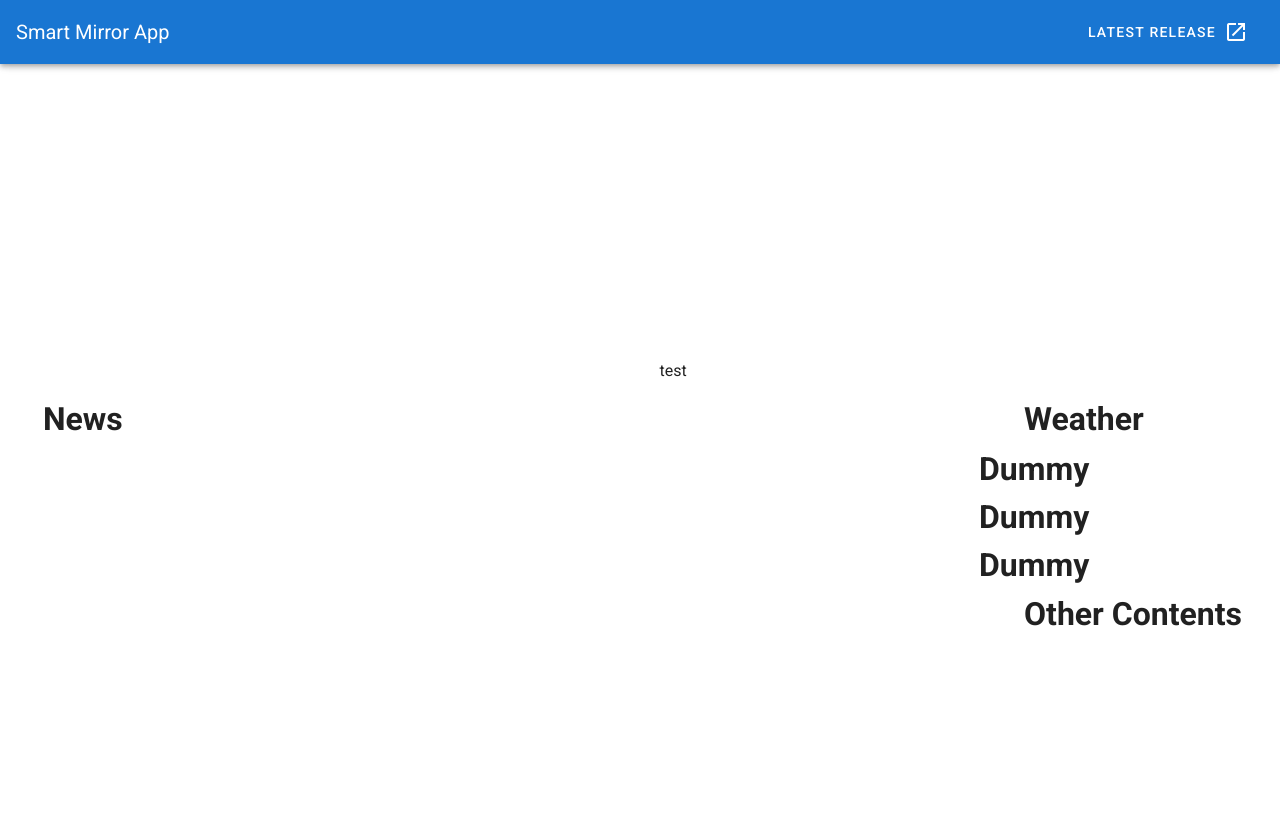
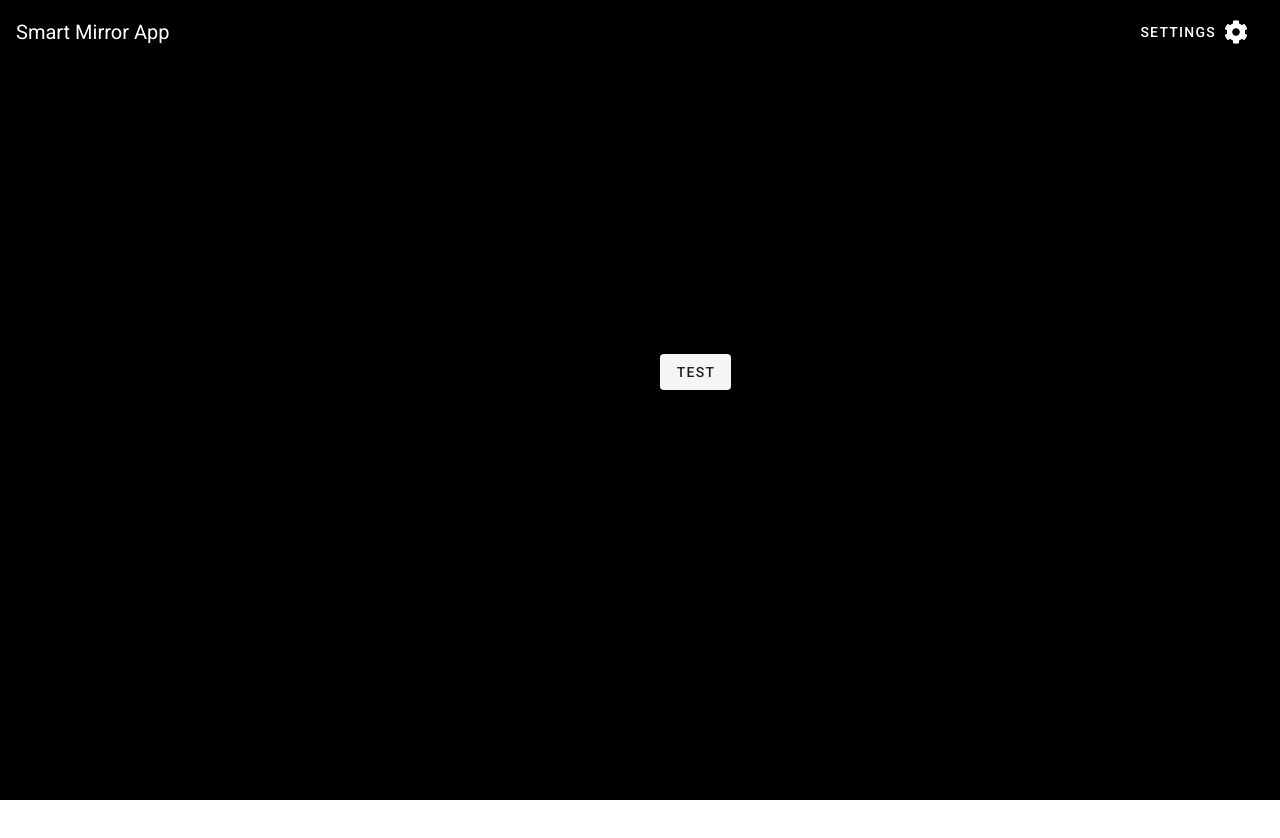
Before and after one commit to FraserTooth/reflectra, a Vue app: page / in a window 1280 px wide. Shown: the top 838 px of the page. After the commit the page ends 800 px from the top, so only its background shows below. Built offline with nearby package versions, Linux system fonts and the light colour scheme; no server answers.

Commit message:
Moved the webcam function into LoginPanel component

```diff
--- a/src/App.vue
+++ b/src/App.vue
@@ -1,73 +1,65 @@
 <template>
+  <div id="app">
     <v-app>
-    <v-app-bar app color="primary" dark>
-      <v-toolbar-title>Smart Mirror App</v-toolbar-title>
+      <v-app-bar app color="black" dark>
+        <v-toolbar-title>
+          <div @click="dummyLogin">
+            Smart Mirror App
+          </div>
+        </v-toolbar-title>
 
         <v-spacer></v-spacer>
 
-      <v-btn href="https://github.com/vuetifyjs/vuetify/releases/latest" target="_blank" text>
-        <span class="mr-2">Latest Release</span>
-        <v-icon>mdi-open-in-new</v-icon>
+        <v-btn
+          href="https://github.com/vuetifyjs/vuetify/releases/latest"
+          target="_blank"
+          text
+        >
+          <span class="mr-2">Settings</span>
+          <v-icon>fas fa-cog</v-icon>
         </v-btn>
       </v-app-bar>
 
       <v-content>
-      <v-container>
-        <video ref="videoStream" id="videoStream" muted="true" width="600" autoplay playsinline></video>
-        <canvas ref="canvas" id="canvas" width="600" height="500"></canvas>
-        <button @click="capture">test</button>
-      </v-container>
+        <loginPanel v-if="username === ''" />
         <resultPanel v-if="username !== ''" />
       </v-content>
     </v-app>
+  </div>
 </template>
 
 <script>
 import ResultPanel from "./components/ResultPanel.vue";
+import LoginPanel from "./components/LoginPanel.vue";
 
 export default {
   name: "App",
 
   components: {
     resultPanel: ResultPanel,
+    loginPanel: LoginPanel,
   },
 
   data: () => ({
     username: "",
   }),
-  created() {
-    // FIXME: dummy username -> store username using Vuex
-    // TODO: When logout, delete localStorage.username
-    localStorage.username = "Your Login Name";
-    // localStorage.clear();
-    if (localStorage.username) {
-      this.username = localStorage.username;
-    }
-  },
-  mounted: async function() {
-    // Get mediaStream
-    const videoStream = await navigator.mediaDevices.getUserMedia({
-      video: true,
-      audio: false,
-    });
-
-    // Mount media stream
-    console.log(videoStream);
-    this.$refs.videoStream.srcObject = videoStream;
-  },
   methods: {
-    capture() {
-      this.$refs.canvas
-        .getContext("2d")
-        .drawImage(this.$refs.videoStream, 0, 0, 500, 600);
-      console.log(this.$refs.canvas.toDataURL("image/png"));
+    dummyLogin() {
+      this.username = "TEST";
     },
   },
 };
 </script>
 
+<style>
+#app {
+  background-color: black;
+  color: white;
+}
+</style>
+
 <style scoped>
 canvas {
-  display: none;
+  /* display: none; */
 }
 </style>
--- a/src/components/LoginPanel.vue
+++ b/src/components/LoginPanel.vue
@@ -1,11 +1,56 @@
-<template> </template>
+<template>
+  <v-container>
+    <video
+      ref="videoStream"
+      id="videoStream"
+      muted="true"
+      width="600"
+      autoplay
+      playsinline
+    ></video>
+    <canvas ref="canvas" id="canvas" width="600" height="337.5"></canvas>
+    <v-btn @click="capture">test</v-btn>
+  </v-container>
+</template>
 
 <script>
 export default {
   name: "LoginPanel",
 
   data: () => ({}),
+  mounted: async function() {
+    // Get mediaStream
+    const videoStream = await navigator.mediaDevices.getUserMedia({
+      video: true,
+      audio: false,
+    });
+
+    // Mount media stream
+    console.log(videoStream);
+    this.$refs.videoStream.srcObject = videoStream;
+  },
+  methods: {
+    capture() {
+      this.$refs.canvas
+        .getContext("2d")
+        .drawImage(this.$refs.videoStream, 0, 0, 600, 337.5);
+
+      // TODO: Send Base64 img string to API endpoint
+      console.log(this.$refs.canvas.toDataURL("image/png"));
+
+      // TODO: If successful, get userInfo from an endpoint
+
+      // TODO: I failed, show error message
+    },
+  },
 };
 </script>
 
-<style scoped></style>
+<style scoped>
+canvas {
+  display: none;
+}
+video {
+  /* display: none; */
+}
+</style>
```
Lines whose indentation alone changed are shown as unchanged.
